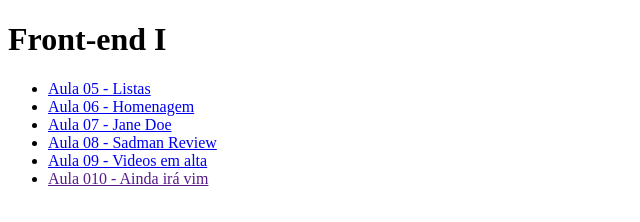
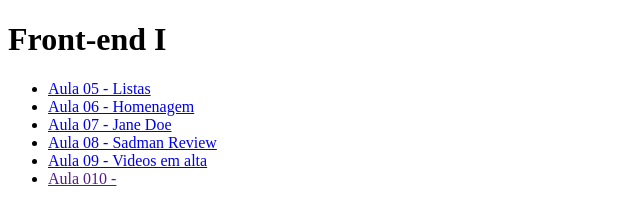
Before and after one commit to helzaaragao/Mochila-CTD, a plain HTML site: page index.html in a window 1280 px wide. Shown: the whole page, without its empty margins (0-640 px from the left). Drawn offline with Linux system fonts and the light colour scheme.

Commit message:
atualizando

```diff
--- a/index.html
+++ b/index.html
@@ -14,7 +14,7 @@
         <li><a href="./Aula 07 - JaneDoe/index.html">Aula 07 - Jane Doe</a></li>
         <li><a href="./Aula 08 - Review Sadman/index.html">Aula 08 - Sadman Review</a></li>
         <li><a href="./Aula 09 - Videos em alta/index.html">Aula 09 - Videos em alta</a></li>
-        <li><a href="">Aula 010 - Ainda irá vim</a></li>
+        <li><a href="">Aula 010 -</a></li>
     </ul>
 
 
```
